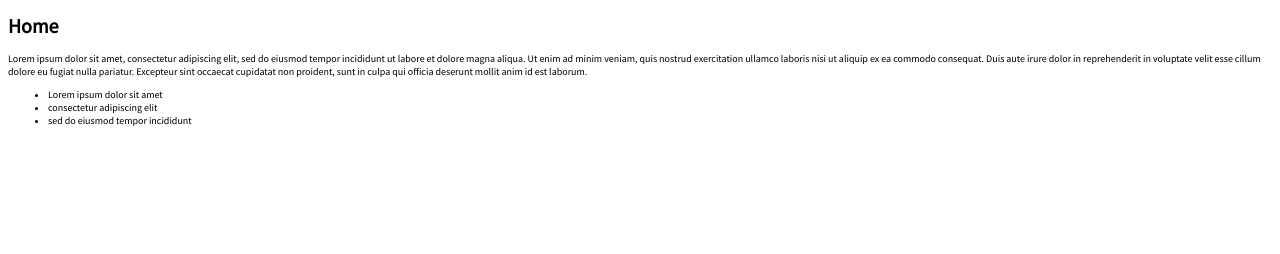
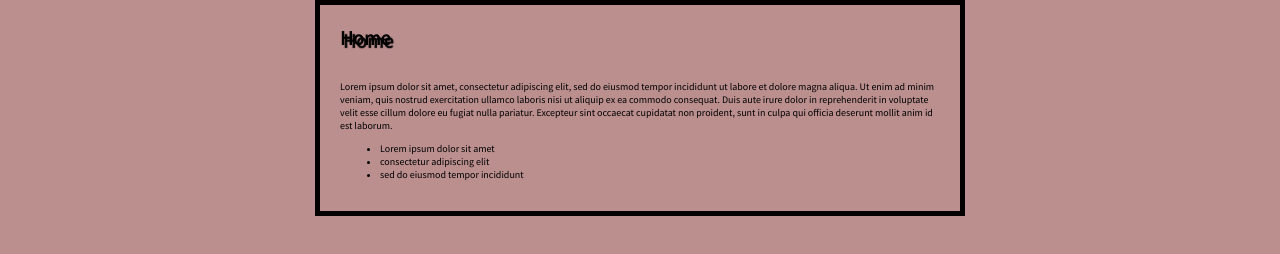
Before and after one commit to s-zavala/mdn-intro-css, a plain HTML site: page docs/index.html in a window 1280 px wide. Drawn offline with Linux system fonts and the light colour scheme.

Commit message:
add element selector h1, body, p

```diff
--- a/css/style.css
+++ b/css/style.css
@@ -4,4 +4,21 @@ html {
 	margin: 0;
 }
 
-h1
+h1 {
+	font-size: 3.5 rem;
+	padding: 20px 0;
+	text-shadow: 3px 3px 1px black;
+	margin: 0;
+}
+
+p {
+	font-size: 1.5 rem;
+}
+
+body {
+	width: 600px;
+	margin: 0 auto;
+	background-color: rosybrown;
+	padding: 0 20px 20px 20px;
+	border: 5px solid black;
+}
```
